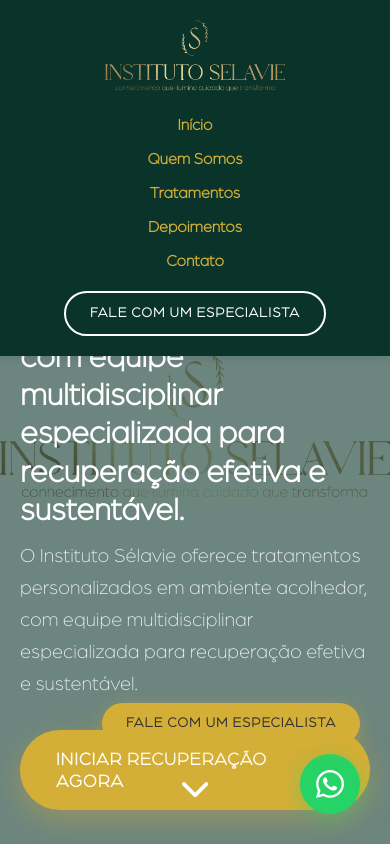
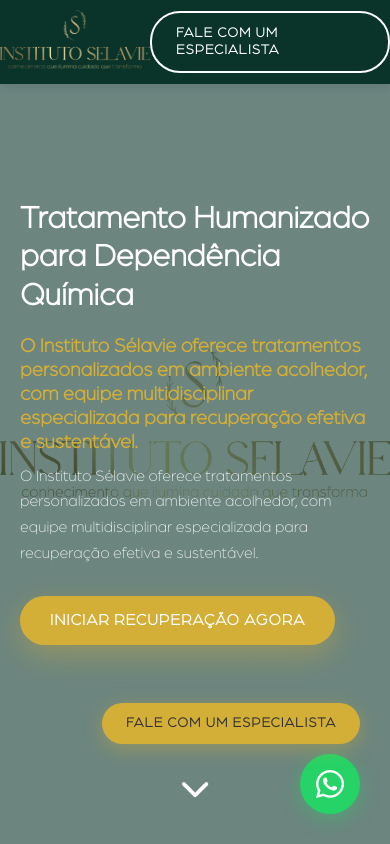
Before and after one commit to ebersonra/selavie-app, a website: page index.html in a window 390 px wide. Shown: the top 844 px of the page. Drawn offline with Linux system fonts and the light colour scheme; no server answers.

Commit message:
Ajustando css mobile

```diff
--- a/static/css/style-selavie.css
+++ b/static/css/style-selavie.css
@@ -127,6 +127,7 @@
     font-weight: 600;
     line-height: 1.2;
     margin-bottom: 10px;
+    color: var(--secondary);
 }
 
 .hero-content p {
@@ -696,59 +697,70 @@
 
 @media (max-width: 992px) {
     .header-container {
-        flex-direction: column;
-        padding: 20px 0;
+        padding: 10px 0;
     }
-
     .logo {
-        margin-bottom: 20px;
+        max-width: 150px;
     }
-
     .nav-menu {
-        margin-bottom: 20px;
+        gap: 20px;
     }
-
     .hero-content h1 {
-        font-size: 42px;
+        font-size: 48px;
     }
-
+    .hero-content h2 {
+        font-size: 28px;
+    }
     .about-grid {
         grid-template-columns: 1fr;
     }
-
     .footer-grid {
-        grid-template-columns: 1fr 1fr;
+        grid-template-columns: repeat(2, 1fr);
         gap: 40px;
     }
 }
 
 @media (max-width: 768px) {
     .nav-menu {
-        flex-direction: column;
-        align-items: center;
-        gap: 15px;
+        display: none;
     }
-
     .hero-content h1 {
         font-size: 36px;
     }
-
+    .hero-content h2 {
+        font-size: 24px;
+    }
+    .hero-content p {
+        font-size: 18px;
+    }
     .services-grid,
     .testimonials-grid {
         grid-template-columns: 1fr;
     }
-
     .cta-buttons {
         flex-direction: column;
-        max-width: 300px;
-        margin: 0 auto;
+        gap: 15px;
     }
-
     .cta-section h2 {
-        font-size: 36px;
+        font-size: 28px;
     }
-
     .footer-grid {
         grid-template-columns: 1fr;
     }
 }
+
+@media (max-width: 480px) {
+    .hero-content h1 {
+        font-size: 32px;
+    }
+    .hero-content h2 {
+        font-size: 20px;
+    }
+    .hero-content p {
+        font-size: 16px;
+    }
+    .cta-button {
+        padding: 15px 30px;
+        font-size: 16px;
+    }
+}
```
